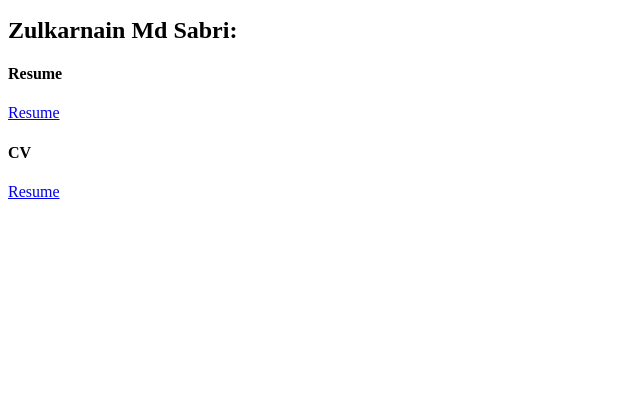
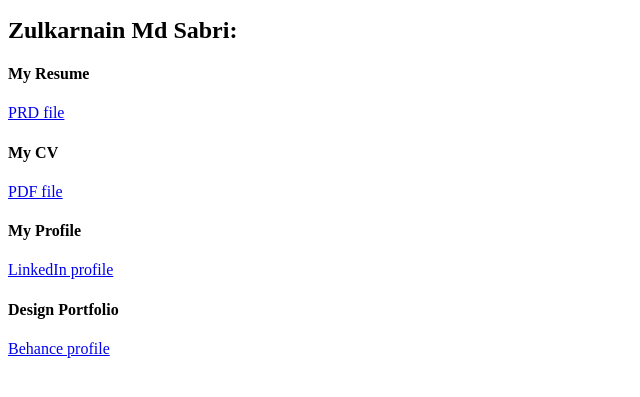
Before and after one commit to zvlcy/resume, a plain HTML site: page index.html in a window 1280 px wide. Shown: the part 97-494 px from the top of the page, without its empty margins (0-640 px from the left). Drawn offline with Linux system fonts and the light colour scheme.

Commit message:
Update index.html

```diff
--- a/index.html
+++ b/index.html
@@ -14,10 +14,14 @@
     </table>
 
     <h2>Zulkarnain Md Sabri:</h2>
-    <h4>Resume</h4>
-    <a href="ZULKARNAIN MD SABRI.pdf">Resume</a>
-    <h4>CV</h4>
-    <a href="ZULKARNAIN MD SABRI_CV.pdf">Resume</a>
+    <h4>My Resume</h4>
+    <a href="ZULKARNAIN MD SABRI.pdf">PRD file</a>
+    <h4>My CV</h4>
+    <a href="ZULKARNAIN MD SABRI_CV.pdf">PDF file</a>
+    <h4>My Profile</h4>
+    <a href="https://www.linkedin.com/in/zulkarnainmdsabri/">LinkedIn profile</a>
+    <h4>Design Portfolio</h4>
+    <a href="https://www.behance.net/zvlcy">Behance profile</a>
 
   </body>
 </html>
```
